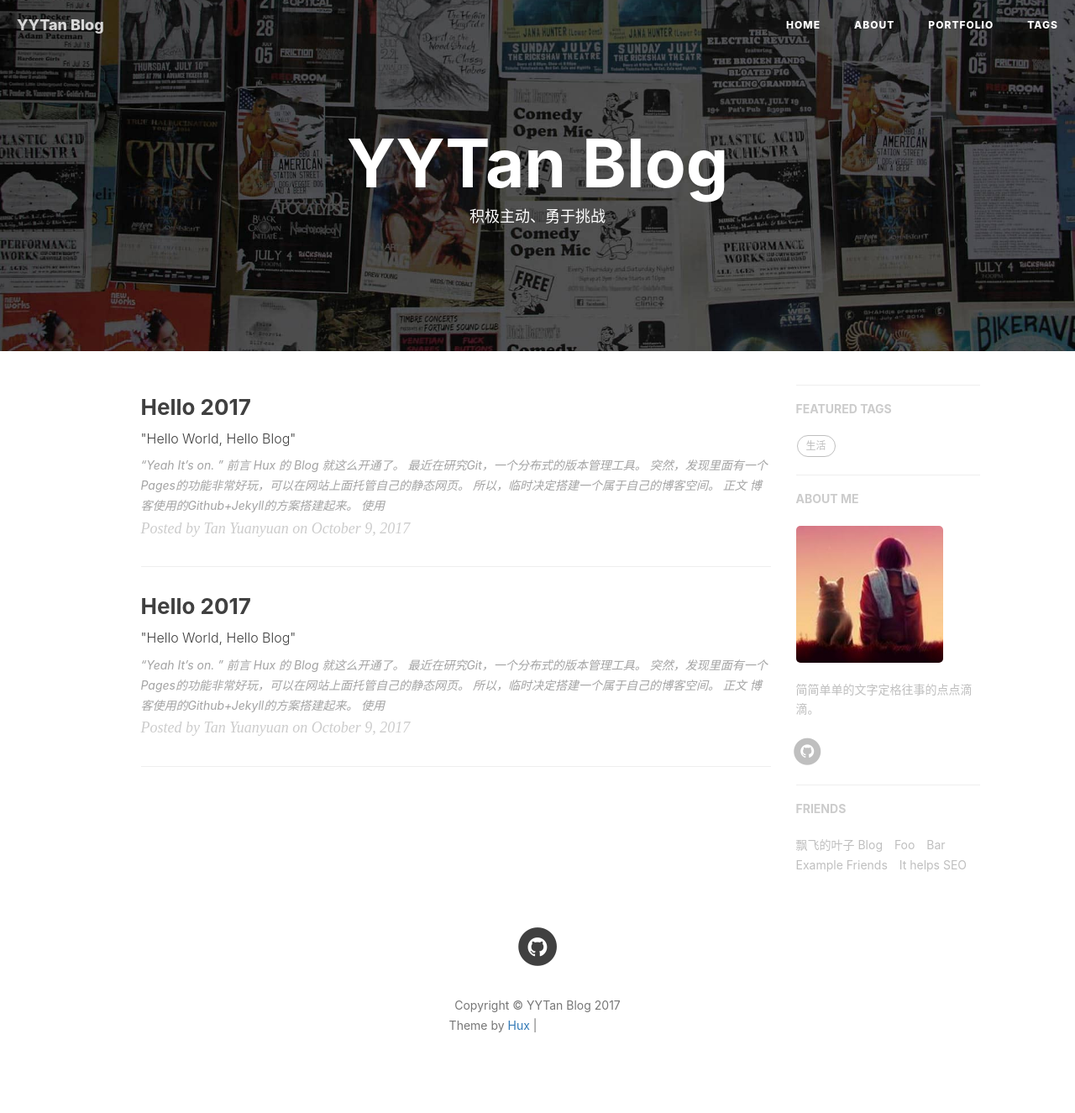
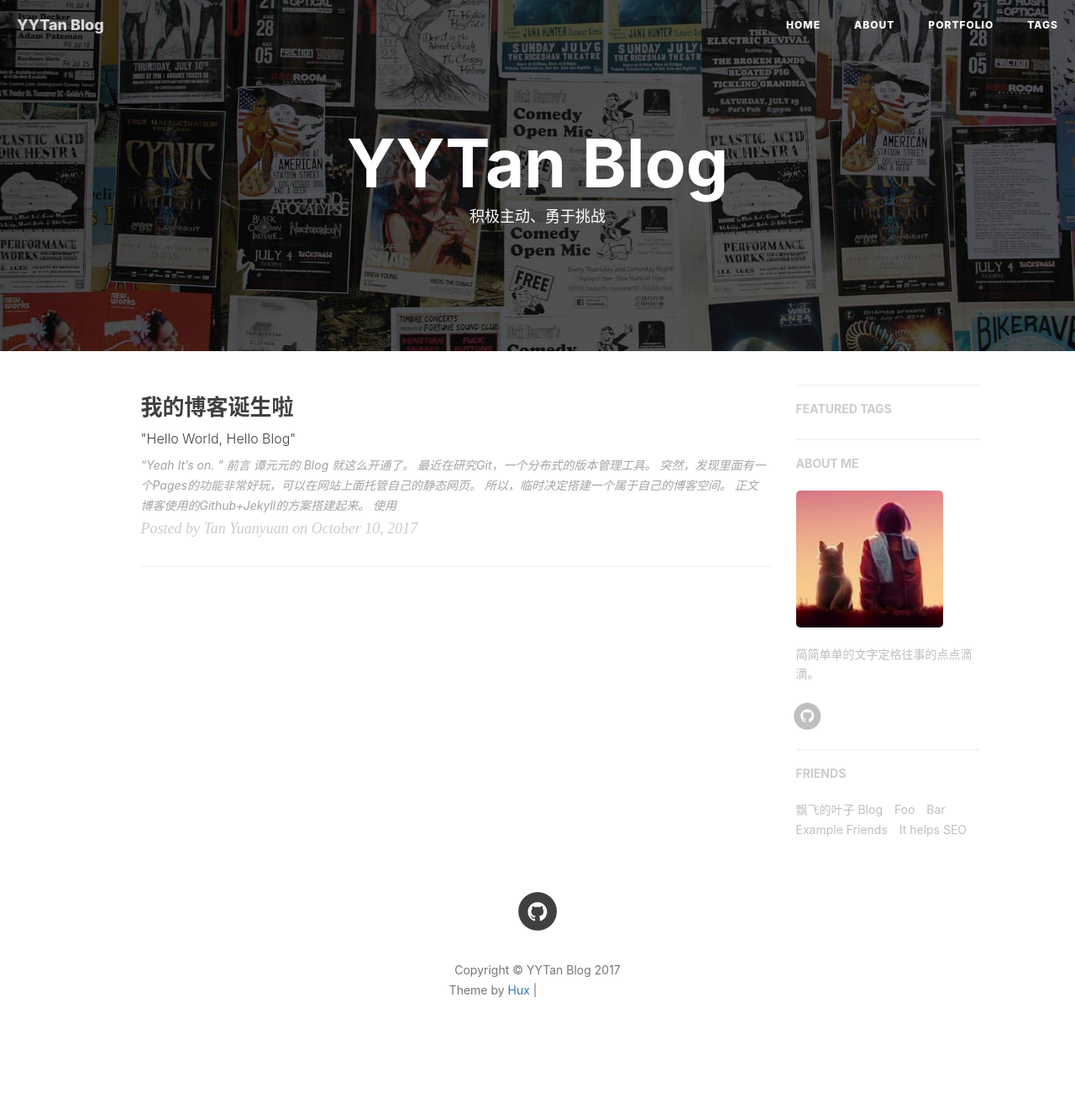
Before and after one commit to tyy02/tyy02.github.io, a Jekyll site: the page built from index.html, in a window 1280 px wide. Shown: the whole page at 84% size. Built offline with Jekyll 4.4.1, drawn with Linux system fonts in a browser that asks for light colours; nearby versions of some CDN libraries; the list of posts is cut into pages by our own code; comment, search, counter and statistics services are not loaded; after the commit the page ends 1283 px from its top, so only the background shows below that; grey boxes are pictures that could not be loaded.

Commit message:
delete the origin blog files and add the new one

```diff
--- a/_posts/2017-10-09-hello-2017.markdown
+++ /dev/null
@@ -1,32 +0,0 @@
----
-layout:     post
-title:      "Hello 2017"
-subtitle:   " \"Hello World, Hello Blog\""
-date:       2017-10-09
-author:     "Tan Yuanyuan"
-header-img: "img/post-bg-2015.jpg"
-catalog: true
-tags:
-    - 生活
----
-
-> “Yeah It's on. ”
-
-
-## 前言
-
-Hux 的 Blog 就这么开通了。
-
-最近在研究Git，一个分布式的版本管理工具。
-突然，发现里面有一个Pages的功能非常好玩，可以在网站上面托管自己的静态网页。
-所以，临时决定搭建一个属于自己的博客空间。
-
-<p id = "build"></p>
----
-
-## 正文
-
-博客使用的`Github`+`Jekyll`的方案搭建起来。
-
----
-使用
--- a/_posts/2017-10-09-MyBlog.markdown
+++ b/_posts/2017-10-10-MyBlog.markdown
@@ -1,8 +1,8 @@
 ---
 layout:     post
-title:      "Hello 2017"
+title:      "我的博客诞生啦"
 subtitle:   " \"Hello World, Hello Blog\""
-date:       2017-10-09
+date:       2017-10-10
 author:     "Tan Yuanyuan"
 header-img: "img/post-bg-2015.jpg"
 catalog: true
@@ -15,7 +15,7 @@ tags:
 
 ## 前言
 
-Hux 的 Blog 就这么开通了。
+谭元元的 Blog 就这么开通了。
 
 最近在研究Git，一个分布式的版本管理工具。
 突然，发现里面有一个Pages的功能非常好玩，可以在网站上面托管自己的静态网页。
```
